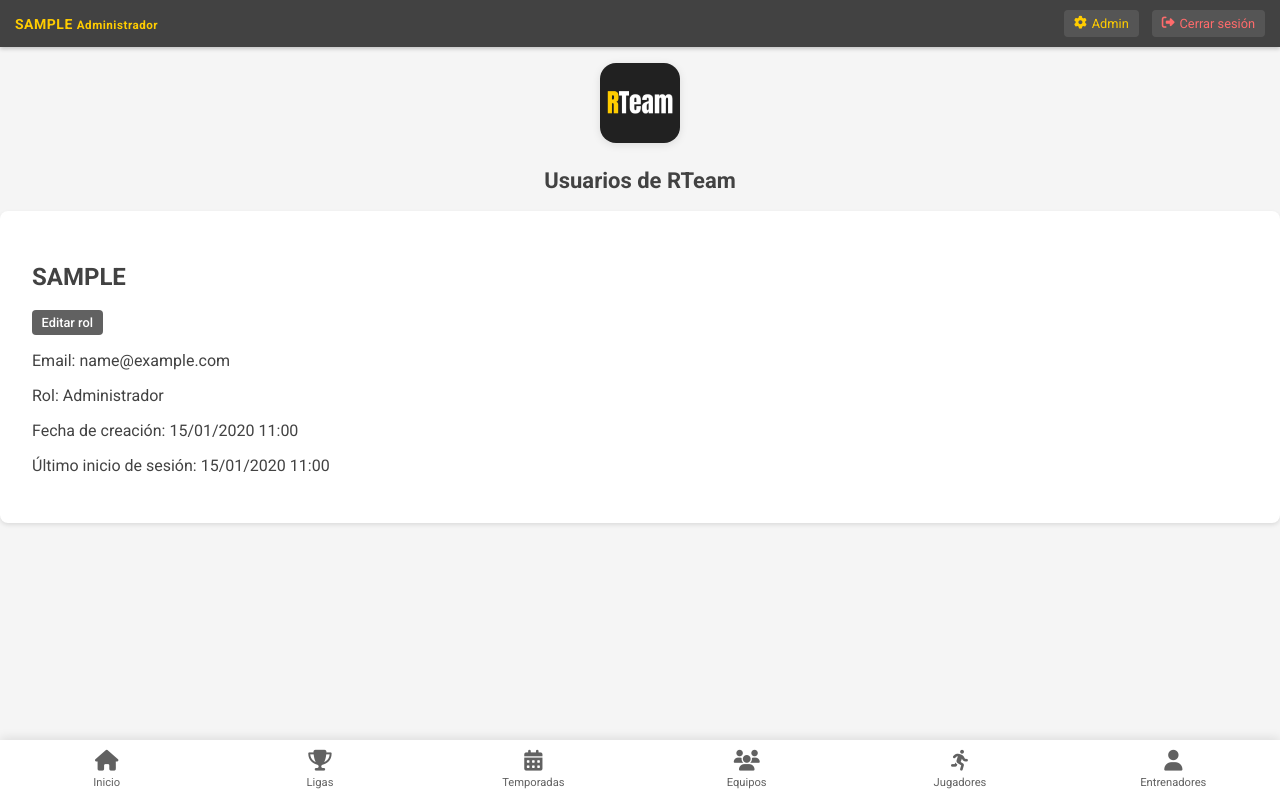
After one commit to rubenalsasua/RTeam, a Django app: page /usuarios/ in a window 1280 px wide. The commit adds this page. Run offline with Django 4.2, Linux system fonts and the light colour scheme; a user stored in the database is signed in; tables that the repository leaves empty hold one stand-in row (values such as "Sample post"); parts of the project's set-up code (start-up, migrations or seed data) failed here and were passed over.

Commit message:
El admin puede editar roles de usuario

```diff
--- a/RTeam_app/urls.py
+++ b/RTeam_app/urls.py
@@ -48,4 +48,6 @@ urlpatterns = [
     path('entrenadores/<int:pk>/editar/', views.EntrenadorUpdateView.as_view(), name='entrenador_update'),
     path('entrenadores/<int:pk>/eliminar/', views.EntrenadorDeleteView.as_view(), name='entrenador_delete'),
     path('serviceworker.js', views.service_worker, name='serviceworker'),
+    path('usuarios/', views.UsuarioListView.as_view(), name='usuario_list'),
+    path('usuarios/<int:pk>/editar/', views.UsuarioUpdateView.as_view(), name='usuario_update'),
 ]
--- a/RTeam_app/views.py
+++ b/RTeam_app/views.py
@@ -9,9 +9,9 @@ from django.views.generic import ListView, DetailView, CreateView, UpdateView, D
 from django.views import View
 from RTeam_project import settings
 from .forms import TemporadaForm, LigaForm, EquipoForm, JugadorForm, EntrenadorForm, EquipoLigaTemporadaForm, \
-    JugadorEquipoTemporadaForm, EntrenadorEquipoTemporadaForm
+    JugadorEquipoTemporadaForm, EntrenadorEquipoTemporadaForm, UsuarioForm
 from .models import Temporada, Liga, Equipo, Jugador, JugadorEquipoTemporada, Entrenador, EntrenadorEquipoTemporada, \
-    EquipoLigaTemporada, User
+    EquipoLigaTemporada, User, Profile
 
 from django.views.decorators.csrf import csrf_exempt
 from google.oauth2 import id_token
@@ -667,3 +667,42 @@ class AuthGoogle(View):  # Cambia de APIView a View
             return redirect('https://rubenalsasua.pythonanywhere.com/inicio/')
         else:
             return redirect('index')
+
+
+class UsuarioListView(LoginRequiredMixin, AdminRequiredMixin, ListView):
+    model = User
+    template_name = 'admin/usuario_list.html'
+    context_object_name = 'usuarios'
+
+    def get_queryset(self):
+        return User.objects.all().order_by('username')
+
+
+class UsuarioUpdateView(LoginRequiredMixin, AdminRequiredMixin, UpdateView):
+    def get(self, request, pk):
+        usuario = Profile.objects.get(id=pk)
+        formulario = UsuarioForm(instance=usuario)
+        context = {'formulario': formulario, 'usuario': usuario}
+        return render(request, "admin/usuario_update.html", context)
+
+    def post(self, request, pk):
+        # Guarda el usuario actual para mantener la sesión
+        current_user = request.user
+
+        # Obtiene y procesa el perfil a modificar
+        usuario = Profile.objects.get(id=pk)
+        formulario = UsuarioForm(instance=usuario, data=request.POST)
+
+        if formulario.is_valid():
+            # Guarda sin activar signals que puedan afectar la autenticación
+            profile = formulario.save(commit=False)
+            profile.save(update_fields=['role'])
+
+            # Asegúrate de que el usuario actual sigue autenticado
+            from django.contrib.auth import login
+            login(request, current_user)
+
+            return redirect("usuario_list")
+
+        return render(request, "admin/usuario_update.html",
+                      {"formulario": formulario, 'usuario': usuario})
--- /dev/null
+++ b/templates/admin/usuario_list.html
@@ -0,0 +1,22 @@
+{% extends 'base.html' %}
+{% block contenido %}
+    <h1>Usuarios de RTeam</h1>
+    <div class="list-group">
+        {% for usuario in usuarios %}
+            <div class="list-item clickable">
+                <a href="{% url 'usuario_update' usuario.profile.id %}">
+                    <h2>{{ usuario.first_name|default:usuario.username|upper }}</h2>
+                    <div class="item-actions">
+                        <span class="btn btn-secondary btn-small">Editar rol</span>
+                    </div>
+                    <p>Email: {{ usuario.email }}</p>
+                    <p>Rol: {{ usuario.profile.get_role_display }}</p>
+                    <p>Fecha de creación: {{ usuario.date_joined|date:"d/m/Y H:i" }}</p>
+                    <p>Último inicio de sesión: {{ usuario.last_login|date:"d/m/Y H:i"|default:"Nunca" }}</p>
+                </a>
+            </div>
+        {% empty %}
+            <div class="list-item">No hay usuarios todavía.</div>
+        {% endfor %}
+    </div>
+{% endblock %}
--- a/templates/base.html
+++ b/templates/base.html
@@ -37,11 +37,14 @@
 <body>
 <div class="user-header">
     <div class="user-info">
-        <span class="username">{{ user.first_name|default:user.username|upper }}</span>
+        <span class="username">{{ user.first_name|default:user.username|upper }}
+            {% if user.is_authenticated %}
+                <small>{{ user.profile.get_role_display }}</small>
+            {% endif %}</span>
         {% if user.is_authenticated and user.profile.role == 'ADMIN' %}
-        <a href="{% url 'admin:index' %}" class="admin-btn">
-            <i class="fas fa-cog"></i> Admin
-        </a>
+            <a href="{% url 'admin:index' %}" class="admin-btn">
+                <i class="fas fa-cog"></i> Admin
+            </a>
         {% endif %}
         <a href="{% url 'sign_out' %}" class="logout-btn">
             <i class="fas fa-sign-out-alt"></i> Cerrar sesión
--- a/templates/index.html
+++ b/templates/index.html
@@ -6,6 +6,9 @@
             <a href="{% url 'admin:index' %}">
                 <i class="fas fa-cog"></i> Panel de Administración
             </a>
+            <a href="{% url 'usuario_list' %}">
+                <i class="fas fa-cog"></i> Usuarios
+            </a>
         </div>
     {% endif %}
 {% endblock %}
```
Also changed, not shown: RTeam_app/forms.py (+10 -1 lines), templates/admin/usuario_update.html (added, +12 -0 lines).
